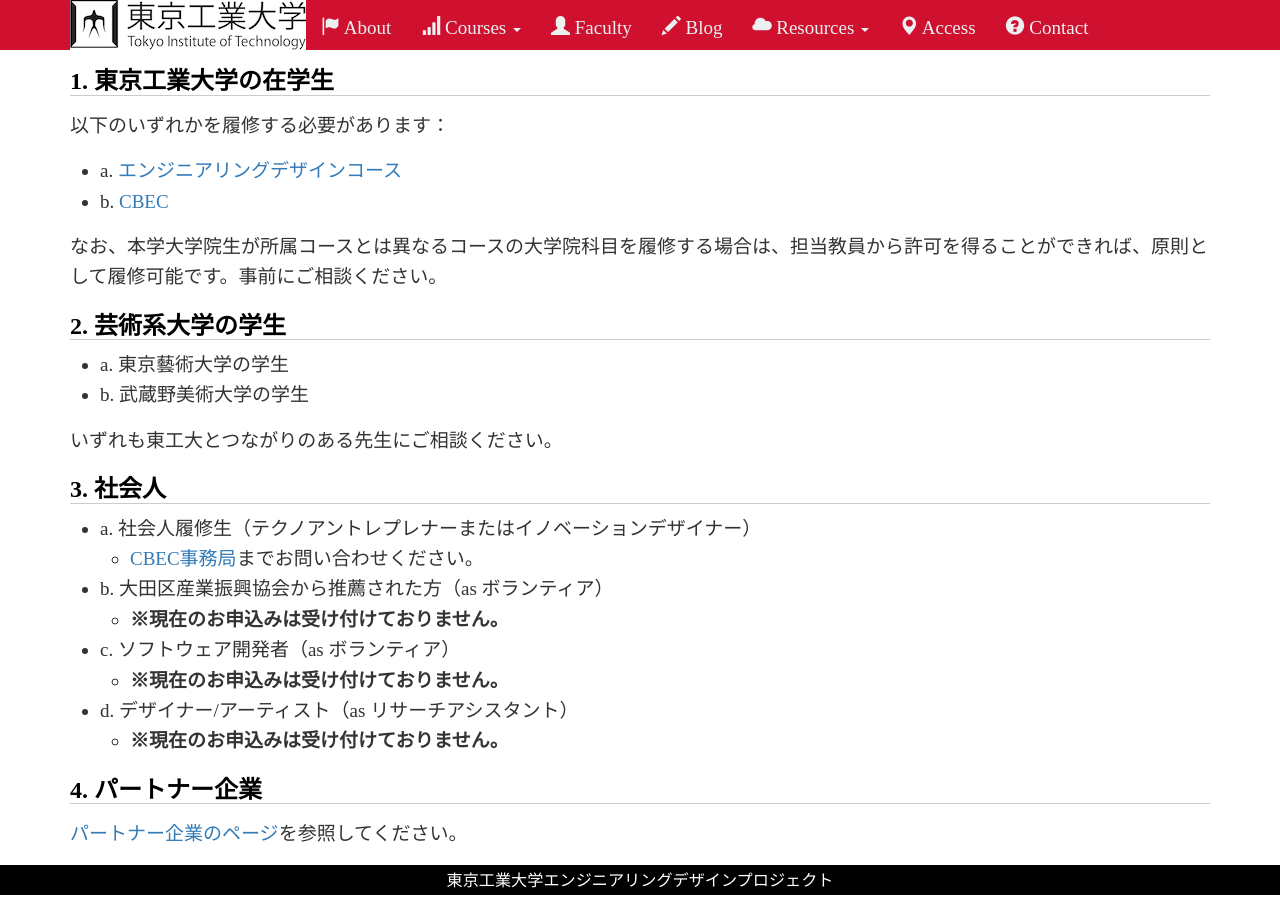
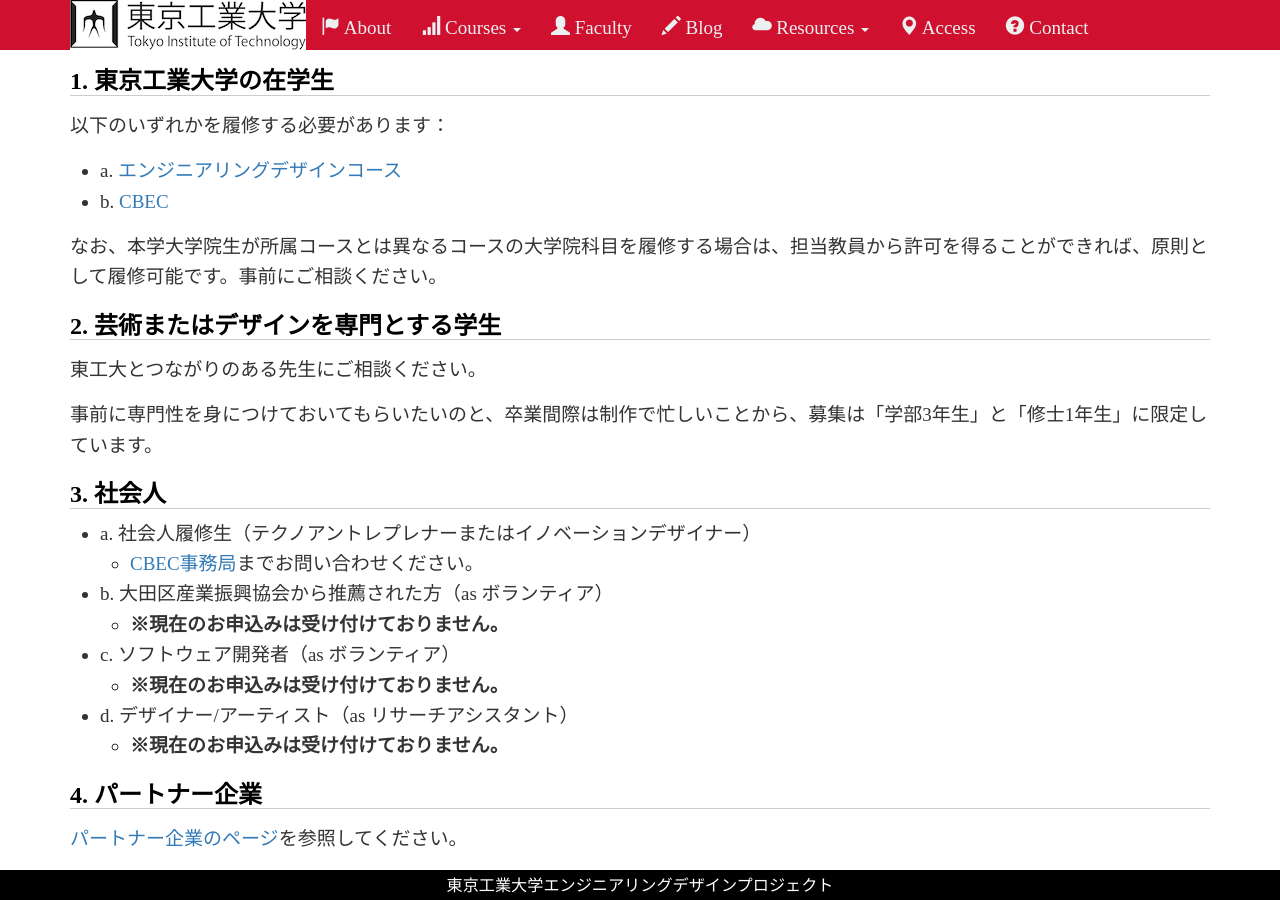
Before and after one commit to titech-edp/titech-edp.github.io, a Jekyll site: the page built from about/index.md, in a window 1280 px wide and 900 px high, scrolled down 1604 px. Built offline with Jekyll 4.4.1, drawn with Linux system fonts in a browser that asks for light colours; nearby versions of some CDN libraries; library files that are not in the unit come from our copies.

Commit message:
Update about

```diff
--- a/about/index.md
+++ b/about/index.md
@@ -32,12 +32,11 @@
 
 なお、本学大学院生が所属コースとは異なるコースの大学院科目を履修する場合は、担当教員から許可を得ることができれば、原則として履修可能です。事前にご相談ください。
 
-## 2. 芸術系大学の学生
+## 2. 芸術またはデザインを専門とする学生
 
-- a. 東京藝術大学の学生
-- b. 武蔵野美術大学の学生
+東工大とつながりのある先生にご相談ください。
 
-いずれも東工大とつながりのある先生にご相談ください。
+事前に専門性を身につけておいてもらいたいのと、卒業間際は制作で忙しいことから、募集は「学部3年生」と「修士1年生」に限定しています。
 
 ## 3. 社会人
 
```
